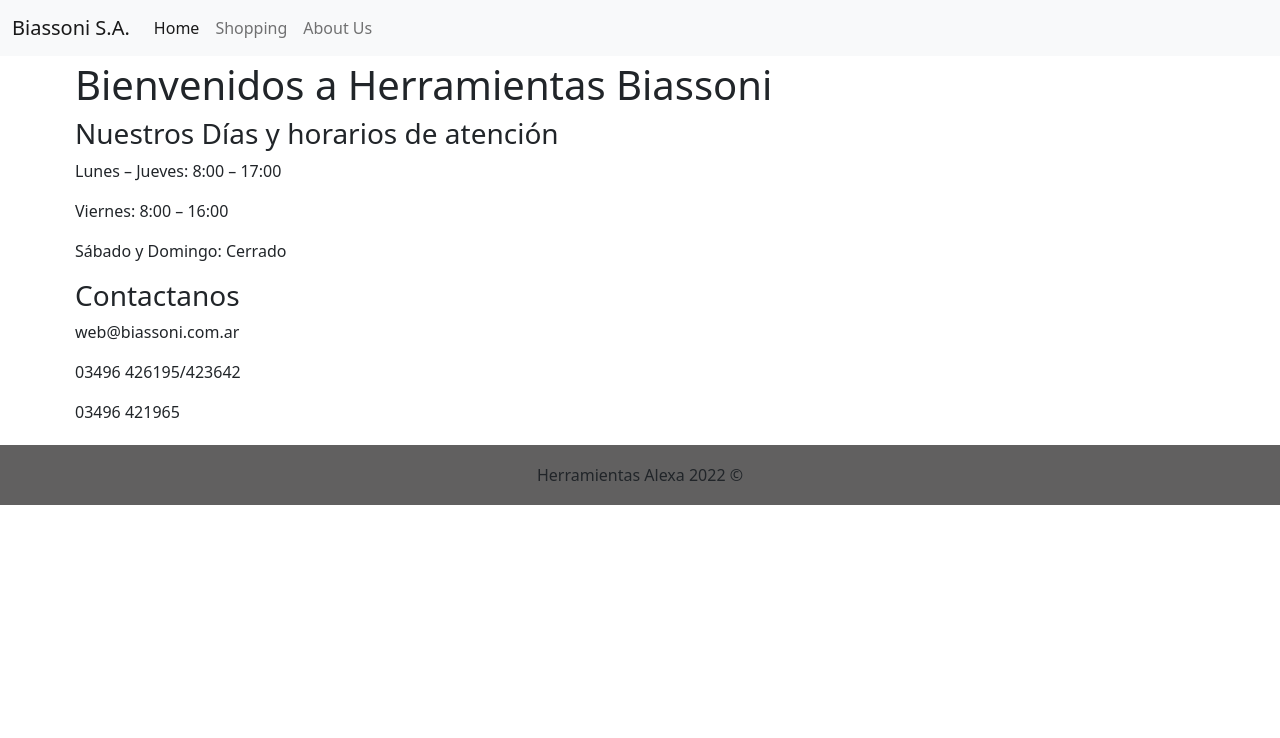
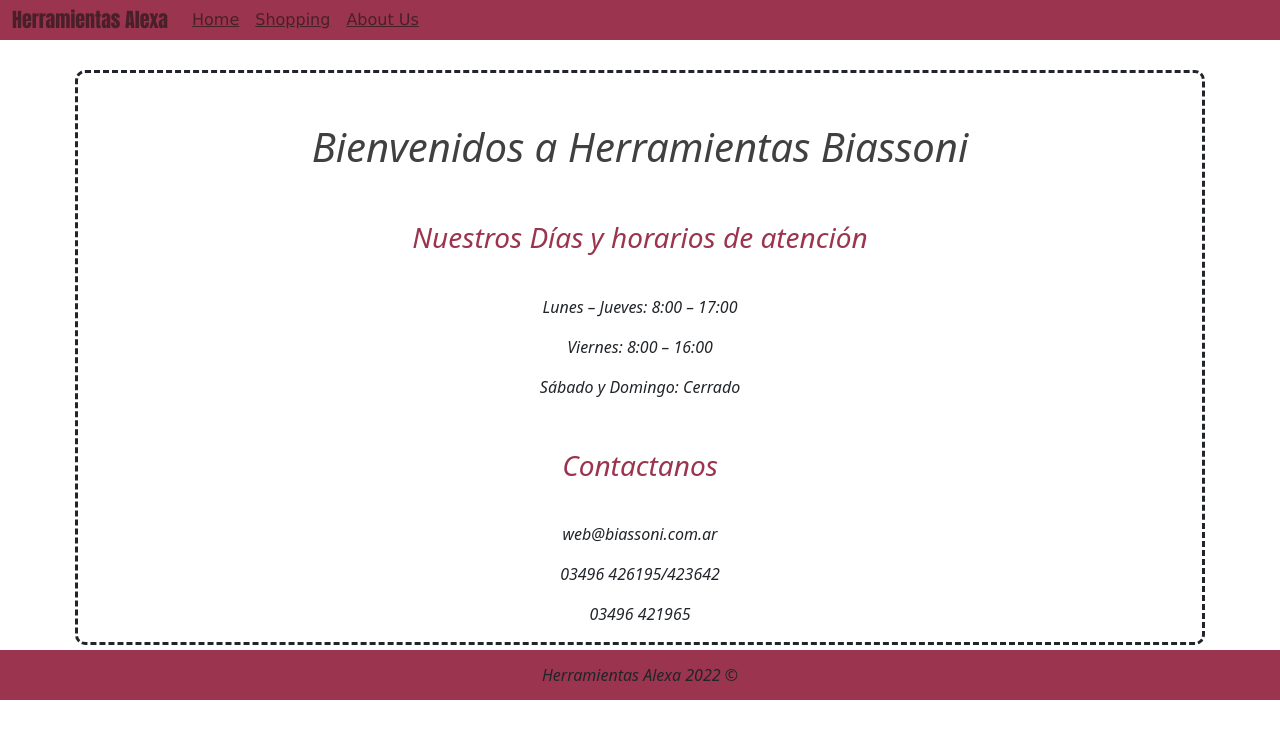
Before and after one commit to KnusselAlexa/TP-Angular, an Angular app: page /home in a window 1280 px wide. Shown: the top 738 px of the page. Built offline with nearby package versions, Linux system fonts and the light colour scheme.

Commit message:
modificaciones css

```diff
--- a/src/app/app.component.html
+++ b/src/app/app.component.html
@@ -1,6 +1,6 @@
 <nav class="navbar navbar-expand-lg bg-light">
   <div class="container-fluid">
-    <a class="navbar-brand" [routerLink]="['/home']">Biassoni S.A.</a>
+    <a class="navbar-brand" [routerLink]="['/home']">Herramientas Alexa</a>
     <button class="navbar-toggler" type="button" data-bs-toggle="collapse" data-bs-target="#navbarNav"
       aria-controls="navbarNav" aria-expanded="false" aria-label="Toggle navigation">
       <span class="navbar-toggler-icon"></span>
@@ -8,7 +8,7 @@
     <div class="collapse navbar-collapse" id="navbarNav">
       <ul class="navbar-nav">
         <li class="nav-item">
-          <a class="nav-link active" aria-current="page" [routerLink]="['/home']">Home</a>
+          <a class="nav-link" aria-current="page" [routerLink]="['/home']">Home</a>
         </li>
         <li class="nav-item">
           <a class="nav-link" [routerLink]="['/buy']">Shopping</a>
--- a/src/app/app.component.scss
+++ b/src/app/app.component.scss
@@ -1,9 +1,41 @@
+nav {
+    padding: 0%;
+    top: 0px;
+    width: 100%;
+
+}
+
+div.container-fluid {
+    background-color: rgb(155, 52, 78);
+}
+
 .container {
     padding: 5px;
 }
+
 Footer {
     text-align: center;
-    height: 60px;
-    line-height: 60px;
-    background-color: rgb(97, 96, 96);
+    height: 50px;
+    line-height: 50px;
+    background-color: rgb(133, 127, 127);
 }
+
+div.container-fluid a.navbar-brand {
+    font-family: Impact, Haettenschweiler, 'Arial Narrow Bold', sans-serif;
+    color: rgb(73, 32, 42);
+}
+
+a.nav-link {
+    font-family: Verdana, Geneva, Tahoma, sans-serif;
+    color: rgb(73, 32, 42);
+    text-decoration: underline;
+}
+
+footer {
+    position: relative;
+    width: 100%;
+    height: 50px;
+    bottom: 0;
+    font-style: italic;
+    background-color: rgb(155, 52, 78);
+}
--- a/src/app/herramientas-about/herramientas-about.component.scss
+++ b/src/app/herramientas-about/herramientas-about.component.scss
@@ -0,0 +1,20 @@
+h1 {
+    text-align: center;
+    font-style: oblique;
+    color: rgb(65, 64, 64);
+    margin-bottom: 20px;
+    margin-top: 50px;
+}
+
+h3 {
+    font-style: italic;
+    text-align: center;
+    color: rgb(155, 52, 78);
+    margin-bottom: 40px;
+    margin-top: 50px;
+}
+
+p {
+    text-align: center;
+    font-style: italic;
+}
--- a/src/app/herramientas-home/herramientas-home.component.html
+++ b/src/app/herramientas-home/herramientas-home.component.html
@@ -1,3 +1,4 @@
+<div>
     <h1>Bienvenidos a Herramientas Biassoni</h1>
     <h3>Nuestros Días y horarios de atención</h3>
 
@@ -9,3 +10,4 @@
     <p>web@biassoni.com.ar</p>
     <p>03496 426195/423642</p>
     <p>03496 421965</p>
+</div>
--- a/src/app/herramientas-home/herramientas-home.component.scss
+++ b/src/app/herramientas-home/herramientas-home.component.scss
@@ -0,0 +1,27 @@
+div {
+
+    margin-top: 25px;
+    border-radius: 10px;
+    border: dashed;
+}
+
+h1 {
+    text-align: center;
+    font-style: oblique;
+    color: rgb(65, 64, 64);
+    margin-bottom: 20px;
+    margin-top: 50px;
+}
+
+h3 {
+    font-style: italic;
+    text-align: center;
+    color: rgb(155, 52, 78);
+    margin-bottom: 40px;
+    margin-top: 50px;
+}
+
+p {
+    text-align: center;
+    font-style: italic;
+}
--- a/src/app/herramientas-list/herramientas-list.component.scss
+++ b/src/app/herramientas-list/herramientas-list.component.scss
@@ -1,7 +1,31 @@
 .clearance {
-    color: rgb(15, 245, 15);
+    color: rgb(76, 207, 16);
 }
 
 .Encabezado {
     text-align: center;
 }
+
+h4 {
+    text-align: center;
+    font-style: oblique;
+    color: rgb(65, 64, 64);
+    margin-bottom: 20px;
+    font-size: xx-large;
+
+}
+
+th {
+    font-family: 'Lucida Sans', 'Lucida Sans Regular', 'Lucida Grande', 'Lucida Sans Unicode', Geneva, Verdana, sans-serif;
+    color: rgb(134, 32, 59);
+}
+
+tbody {
+    font-family: 'Lucida Sans', 'Lucida Sans Regular', 'Lucida Grande', 'Lucida Sans Unicode', Geneva, Verdana, sans-serif;
+}
+
+h5 {
+    text-align: center;
+    text-decoration: overline;
+    color: rgb(76, 207, 16);
+}
```
Lines whose indentation alone changed are shown as unchanged.
